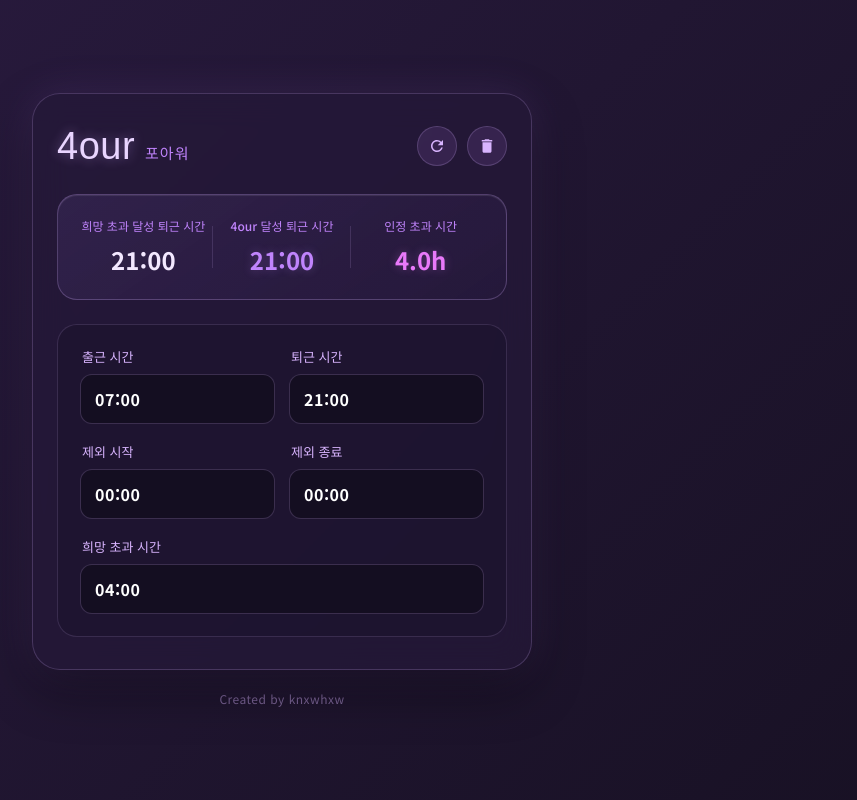
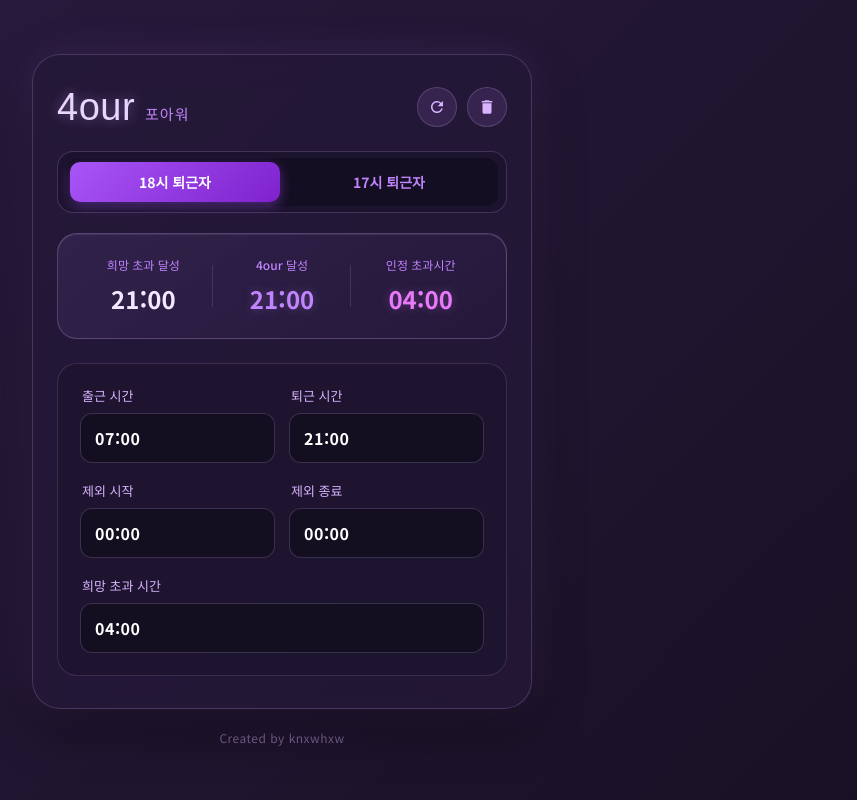
Before and after one commit to knxwhxw/Overtime-Calculator, a plain HTML site: page index.html in a window 1280 px wide. Shown: the whole page, without its empty margins (358-1215 px from the left). Drawn offline with Linux system fonts and the light colour scheme; a web font is replaced by a local one.

Commit message:
Update index.html

```diff
--- a/index.html
+++ b/index.html
@@ -44,7 +44,7 @@
             display: flex;
             justify-content: space-between;
             align-items: center;
-            margin-bottom: 28px;
+            margin-bottom: 24px;
         }
 
         .brand-area {
@@ -101,6 +101,46 @@
             width: 18px;
             height: 18px;
             fill: currentColor;
+        }
+
+        /* Work Mode Toggle Switch */
+        .mode-toggle-container {
+            display: flex;
+            align-items: center;
+            justify-content: space-between;
+            background: rgba(26, 18, 42, 0.6);
+            border: 1px solid rgba(216, 180, 254, 0.2);
+            border-radius: 16px;
+            padding: 6px 8px;
+            margin-bottom: 20px;
+        }
+
+        .toggle-btn-group {
+            display: flex;
+            width: 100%;
+            background: rgba(15, 10, 26, 0.5);
+            border-radius: 12px;
+            padding: 4px;
+            gap: 4px;
+        }
+
+        .toggle-option {
+            flex: 1;
+            text-align: center;
+            padding: 10px 0;
+            font-size: 14px;
+            font-weight: 600;
+            color: #c084fc;
+            border-radius: 10px;
+            cursor: pointer;
+            transition: all 0.3s ease;
+            user-select: none;
+        }
+
+        .toggle-option.active {
+            background: linear-gradient(135deg, #a855f7 0%, #7e22ce 100%);
+            color: #ffffff;
+            box-shadow: 0 4px 12px rgba(168, 85, 247, 0.4);
         }
 
         /* Results Panel */
@@ -248,19 +288,27 @@
         </div>
     </div>
 
+    <!-- Mode Switcher -->
+    <div class="mode-toggle-container">
+        <div class="toggle-btn-group">
+            <div id="mode18" class="toggle-option active" onclick="setWorkMode('18')">18시 퇴근자</div>
+            <div id="mode17" class="toggle-option" onclick="setWorkMode('17')">17시 퇴근자</div>
+        </div>
+    </div>
+
     <!-- Results Panel -->
     <div class="results-panel">
         <div class="result-item">
-            <div class="result-label">희망 초과 달성 퇴근 시간</div>
+            <div class="result-label">희망 초과 달성</div>
             <div class="result-value purple-light" id="targetLeave">--:--</div>
         </div>
         <div class="result-item">
-            <div class="result-label">4our 달성 퇴근 시간</div>
+            <div class="result-label">4our 달성</div>
             <div class="result-value lavender" id="maxLeave">--:--</div>
         </div>
         <div class="result-item">
-            <div class="result-label">인정 초과 시간</div>
-            <div class="result-value accent" id="actualOt">0.0h</div>
+            <div class="result-label">인정 초과시간</div>
+            <div class="result-value accent" id="actualOt">00:00</div>
         </div>
     </div>
 
@@ -269,18 +317,18 @@
         <div class="input-row">
             <div class="input-group">
                 <label class="input-label">출근 시간</label>
-                <input type="text" id="clockIn" class="time-input" value="07:00" placeholder="HH:MM" oninput="calculate()">
+                <input type="text" id="clockIn" class="time-input" value="07:00" placeholder="HH:MM" oninput="updateInputState(); calculate();">
             </div>
             <div class="input-group">
                 <label class="input-label">퇴근 시간</label>
-                <input type="text" id="clockOut" class="time-input" value="21:00" placeholder="HH:MM" oninput="calculate()">
+                <input type="text" id="clockOut" class="time-input" value="21:00" placeholder="HH:MM" oninput="updateInputState(); calculate();">
             </div>
         </div>
 
         <div class="input-row">
             <div class="input-group">
                 <label class="input-label">제외 시작</label>
-                <input type="text" id="exStart" class="time-input" value="00:00" placeholder="HH:MM" oninput="calculate()">
+                <input type="text" id="exStart" class="time-input" value="00:00" placeholder="HH:MM" oninput="updateInputState(); calculate();">
             </div>
             <div class="input-group">
                 <label class="input-label">제외 종료</label>
@@ -291,7 +339,7 @@
         <div class="input-row full">
             <div class="input-group">
                 <label class="input-label">희망 초과 시간</label>
-                <input type="text" id="desiredOt" class="time-input" value="04:00" placeholder="HH:MM" oninput="calculate()">
+                <input type="text" id="desiredOt" class="time-input" value="04:00" placeholder="HH:MM" oninput="updateInputState(); calculate();">
             </div>
         </div>
     </div>
@@ -302,6 +350,67 @@
 </footer>
 
 <script>
+    let currentMode = '18';
+
+    // 각 모드별 입력값 상태 독립 저장
+    const modeData = {
+        '18': {
+            clockIn: '07:00',
+            clockOut: '21:00',
+            exStart: '00:00',
+            exEnd: '00:00',
+            desiredOt: '04:00'
+        },
+        '17': {
+            clockIn: '07:00',
+            clockOut: '20:00',
+            exStart: '00:00',
+            exEnd: '00:00',
+            desiredOt: '04:00'
+        }
+    };
+
+    function saveCurrentInputs() {
+        modeData[currentMode] = {
+            clockIn: document.getElementById('clockIn').value,
+            clockOut: document.getElementById('clockOut').value,
+            exStart: document.getElementById('exStart').value,
+            exEnd: document.getElementById('exEnd').value,
+            desiredOt: document.getElementById('desiredOt').value
+        };
+    }
+
+    function loadInputs(mode) {
+        const data = modeData[mode];
+        document.getElementById('clockIn').value = data.clockIn;
+        document.getElementById('clockOut').value = data.clockOut;
+        document.getElementById('exStart').value = data.exStart;
+        document.getElementById('exEnd').value = data.exEnd;
+        document.getElementById('desiredOt').value = data.desiredOt;
+    }
+
+    function updateInputState() {
+        saveCurrentInputs();
+    }
+
+    function setWorkMode(mode) {
+        if (currentMode === mode) return;
+
+        saveCurrentInputs();
+        currentMode = mode;
+
+        if (mode === '18') {
+            document.getElementById('mode18').classList.add('active');
+            document.getElementById('mode17').classList.remove('active');
+        } else {
+            document.getElementById('mode17').classList.add('active');
+            document.getElementById('mode18').classList.remove('active');
+        }
+
+        loadInputs(mode);
+        calculate();
+    }
+
     function parseMinutes(timeStr) {
         if (!timeStr || !timeStr.includes(':')) return null;
         const parts = timeStr.split(':');
@@ -343,23 +452,29 @@
             let morningOtLimitStart = 0;
             let eveningOtStart = 0;
 
-            // 조건 1: 08:00 미만(07:59까지) 출근 시 (08:00까지 아침 인정, 18:00부터 저녁 인정)
-            // 조건 2: 08:00 이상 출근 시 (아침 인정 없음, 19:00부터 저녁 인정)
-            if (inMins < 480) {
-                morningOtLimitStart = 480; // 08:00
-                eveningOtStart = 1080;     // 18:00
+            if (currentMode === '18') {
+                if (inMins < 480) {
+                    morningOtLimitStart = 480;
+                    eveningOtStart = 1080;
+                } else {
+                    morningOtLimitStart = 0;
+                    eveningOtStart = 1140;
+                }
             } else {
-                morningOtLimitStart = 0;
-                eveningOtStart = 1140;     // 19:00
+                if (inMins < 480) {
+                    morningOtLimitStart = 480;
+                    eveningOtStart = 1020;
+                } else {
+                    morningOtLimitStart = 0;
+                    eveningOtStart = 1080;
+                }
             }
 
-            // 아침 초과시간 인정분
             let morningOt = 0;
             if (inMins < morningOtLimitStart) {
                 morningOt = morningOtLimitStart - inMins;
             }
 
-            // 1. 희망 초과 달성 시각
             if (desiredMins !== null) {
                 const neededEveningOt = Math.max(0, desiredMins - morningOt);
                 let targetLeaveMins = eveningOtStart + neededEveningOt;
@@ -374,7 +489,6 @@
                 document.getElementById('targetLeave').innerText = "--:--";
             }
 
-            // 2. 4our 달성 시각 (상한 4시간 = 240분)
             const neededEvening4h = Math.max(0, 240 - morningOt);
             let maxLeaveMins = eveningOtStart + neededEvening4h;
 
@@ -385,7 +499,6 @@
 
             document.getElementById('maxLeave').innerText = formatTime(maxLeaveMins);
 
-            // 3. 실제 인정 초과시간 (최대 4시간)
             if (outMins !== null && outMins > inMins) {
                 let eveningOt = Math.max(0, outMins - eveningOtStart);
                 let totalOt = morningOt + eveningOt;
@@ -396,36 +509,34 @@
                     totalOt = Math.max(0, totalOt - (exInMorning + exInEvening));
                 }
 
-                let netOtHours = Math.min(4.0, totalOt / 60);
-                document.getElementById('actualOt').innerText = netOtHours.toFixed(1) + "h";
+                let netOtMins = Math.min(240, totalOt);
+                document.getElementById('actualOt').innerText = formatTime(netOtMins);
             } else {
-                document.getElementById('actualOt').innerText = "0.0h";
+                document.getElementById('actualOt').innerText = "00:00";
             }
         } else {
             document.getElementById('targetLeave').innerText = "--:--";
             document.getElementById('maxLeave').innerText = "--:--";
-            document.getElementById('actualOt').innerText = "0.0h";
+            document.getElementById('actualOt').innerText = "00:00";
         }
     }
 
     function resetDefaults() {
-        document.getElementById('clockIn').value = "07:00";
-        document.getElementById('clockOut').value = "21:00";
-        document.getElementById('exStart').value = "00:00";
-        document.getElementById('exEnd').value = "00:00";
-        document.getElementById('desiredOt').value = "04:00";
+        if (currentMode === '18') {
+            modeData['18'] = { clockIn: "07:00", clockOut: "21:00", exStart: "00:00", exEnd: "00:00", desiredOt: "04:00" };
+        } else {
+            modeData['17'] = { clockIn: "07:00", clockOut: "20:00", exStart: "00:00", exEnd: "00:00", desiredOt: "04:00" };
+        }
+        loadInputs(currentMode);
         calculate();
     }
 
     function clearAll() {
-        document.getElementById('clockIn').value = "";
-        document.getElementById('clockOut').value = "";
-        document.getElementById('exStart').value = "";
-        document.getElementById('exEnd').value = "";
-        document.getElementById('desiredOt').value = "";
+        modeData[currentMode] = { clockIn: "", clockOut: "", exStart: "", exEnd: "", desiredOt: "" };
+        loadInputs(currentMode);
         document.getElementById('targetLeave').innerText = "--:--";
         document.getElementById('maxLeave').innerText = "--:--";
-        document.getElementById('actualOt').innerText = "0.0h";
+        document.getElementById('actualOt').innerText = "00:00";
     }
 
     calculate();
```
